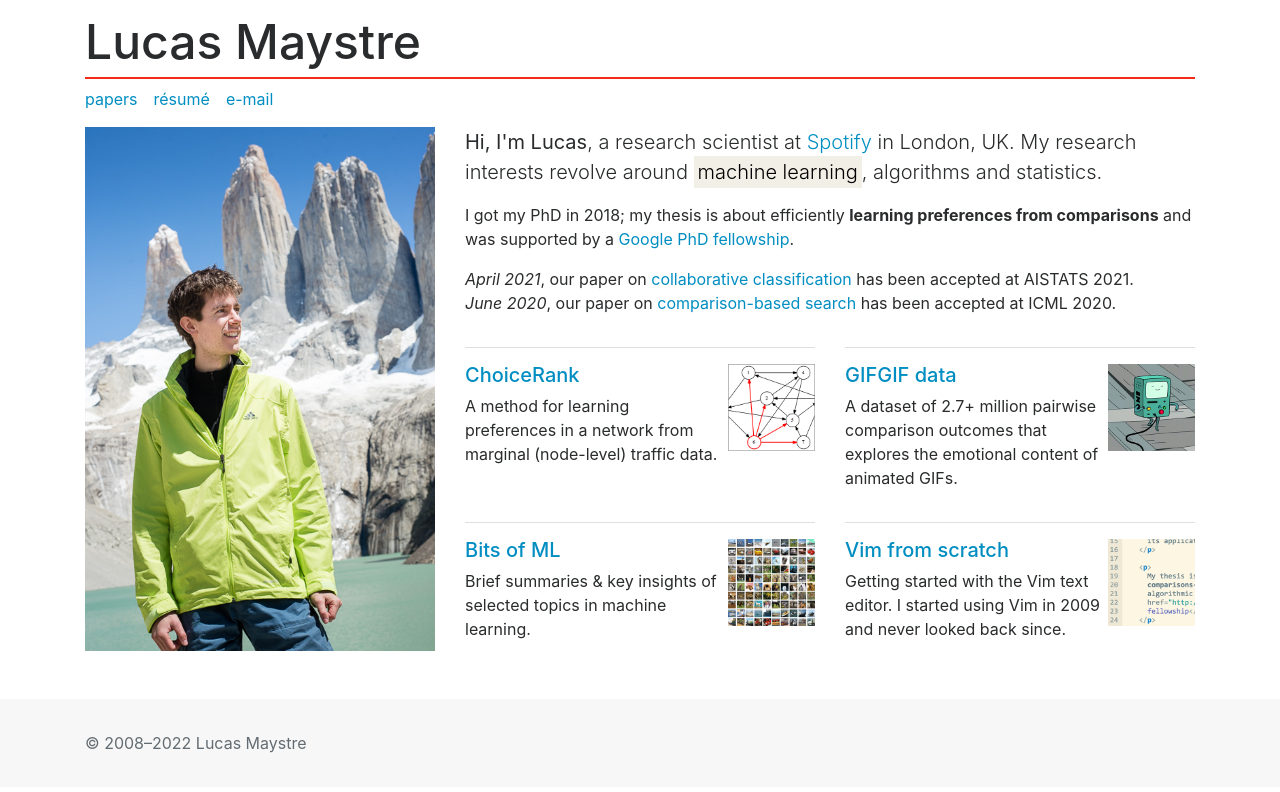
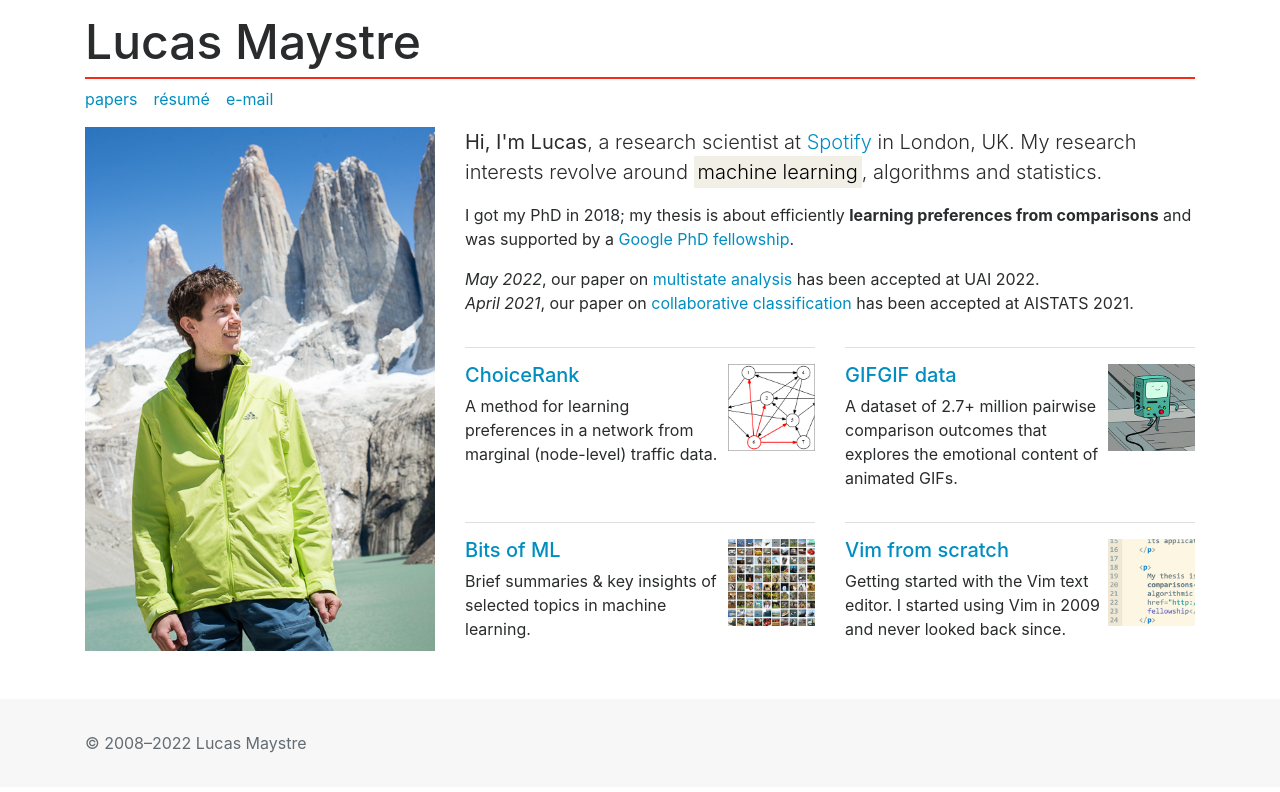
Before and after one commit to lucasmaystre/lum-web, a Jekyll site: the page built from index.html, in a window 1280 px wide. Shown: the top 792 px of the page. Built offline with Jekyll 4.4.1, drawn with Linux system fonts in a browser that asks for light colours.

Commit message:
Added two new papers, updated the news.

```diff
--- a/index.html
+++ b/index.html
@@ -22,12 +22,13 @@ layout: default
     </p>
 
     <ol id="news">
+      <li><em>May 2022</em>,
+      our paper on <a
+      href="https://openreview.net/forum?id=Buddj8Ijcl9">multistate
+      analysis</a> has been accepted at UAI 2022.</li>
       <li><em>April 2021</em>,
       our paper on <a href="http://proceedings.mlr.press/v130/maystre21a.html">
       collaborative classification</a> has been accepted at AISTATS 2021.</li>
-      <li><em>June 2020</em>,
-      our paper on <a href="https://arxiv.org/abs/1905.05049">comparison-based
-      search</a> has been accepted at ICML 2020.</li>
     </ol>
 
     <div class="row">
```
Also changed, not shown: _data/papers.yml (+14 -0 lines).
